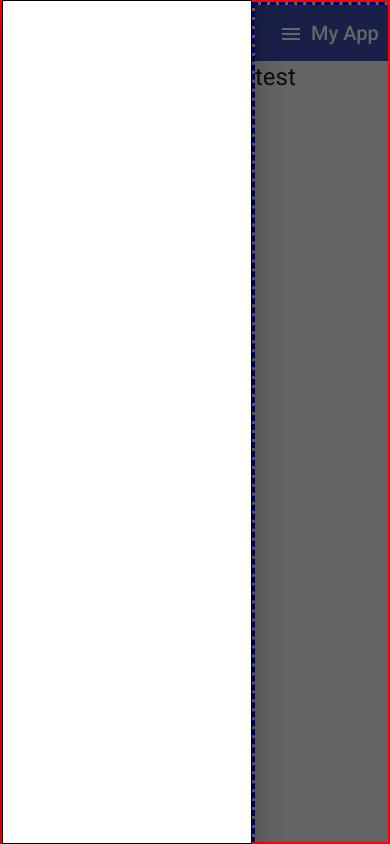
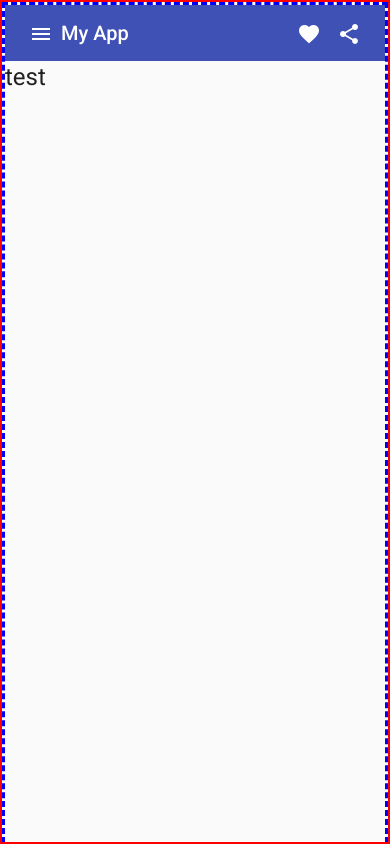
Before and after one commit to diegosmteixeira/Angular_Material, an Angular app in the folder Angular-Material/: page / in a window 390 px wide. Built offline with nearby package versions, Linux system fonts and the light colour scheme.

Commit message:
Sidenav toggle while at small screen using rxjs

```diff
--- a/Angular-Material/src/app/app.component.html
+++ b/Angular-Material/src/app/app.component.html
@@ -1,16 +1,17 @@
 <mat-sidenav-container>
       <mat-sidenav
       #sidenav
-      opened
+      class="sidenav"
+      [opened]="!smallScreen"
       [fixedInViewport]="true"
-      mode="push"
-      >
+      [mode]="sidenavMode">
     </mat-sidenav>
 
   <mat-sidenav-content>
     <mat-toolbar color="primary">
       <button
-      mat-icon-button class="example-icon"
+      mat-icon-button
+      class="example-icon"
       (click)="sidenav.toggle()"
       >
         <mat-icon>menu</mat-icon>
--- a/Angular-Material/src/app/app.component.scss
+++ b/Angular-Material/src/app/app.component.scss
@@ -2,7 +2,7 @@
   flex: 1 1 auto;
 }
 
-mat-sidenav {
+.sidenav {
   width: 250px;
   border: 1px solid black;
 }
--- a/Angular-Material/src/app/app.component.ts
+++ b/Angular-Material/src/app/app.component.ts
@@ -1,4 +1,5 @@
 import { Component } from '@angular/core';
+import { BreakpointObserver } from '@angular/cdk/layout';
 
 @Component({
   selector: 'app-root',
@@ -6,5 +7,29 @@ import { Component } from '@angular/core';
   styleUrls: ['./app.component.scss']
 })
 export class AppComponent {
-  title = 'Angular-Material';
+  public smallScreen = false;
+
+  constructor(private breakpointObserver: BreakpointObserver) {}
+
+  // ngAfterContentInit(): void {
+  //   this.breakpointObserver.observe(['(max-width: 800px)'])
+  //   .subscribe({
+  //     next: (res) => {
+  //       if (res.matches) {
+  //         this.smallScreen = true;
+  //       } else {
+  //         this.smallScreen = false;
+  //       }
+  //     }
+  //   })
+  // }
+
+  ngAfterContentInit(): void {
+    this.breakpointObserver.observe(['(max-width: 800px)'])
+    .subscribe((res) => this.smallScreen = res.matches);
+  }
+
+  get sidenavMode() {
+    return this.smallScreen ? 'over' : 'side'
+  }
 }
```
